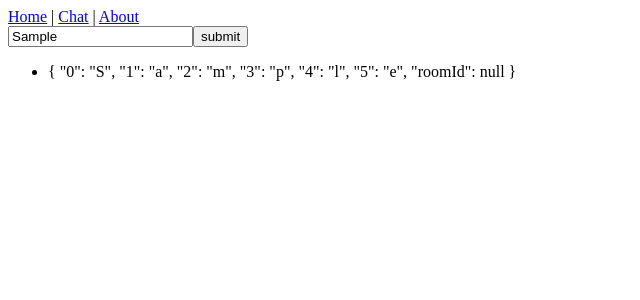
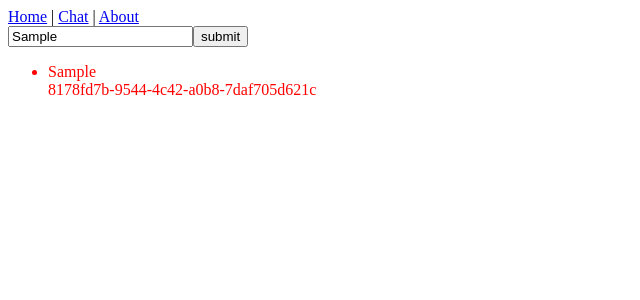
Before and after one commit to ronstarcool/meet, a Vue app: page /chat in a window 1280 px wide. Both pictures are taken after typing "Sample" into the empty fields and a click on the button "submit". Shown: the top 300 px of the page, without its empty margins (0-640 px from the left). Built offline with nearby package versions, Linux system fonts and the light colour scheme; no server answers.

Commit message:
feat: front-end chat

```diff
--- a/package.json
+++ b/package.json
@@ -14,6 +14,7 @@
     "dotenv": "^8.2.0",
     "express": "^4.17.1",
     "http": "^0.0.0",
+    "lodash": "^4.17.15",
     "pg": "^7.17.0",
     "register-service-worker": "^1.6.2",
     "socket.io": "^2.3.0",
--- a/src/store/index.js
+++ b/src/store/index.js
@@ -1,6 +1,7 @@
 import Vue from 'vue';
 import Vuex from 'vuex';
 import io from 'socket.io-client';
+import uuid from 'uuid';
 
 const ioConnection = io.connect('http://localhost:4000');
 
@@ -8,6 +9,7 @@ Vue.use(Vuex);
 
 export default new Vuex.Store({
   state: {
+    userId: uuid(),
     roomId: null,
     messages: [],
   },
@@ -21,8 +23,9 @@ export default new Vuex.Store({
     },
     addOwnMessage(state, message) {
       state.messages.push({
-        ...message,
+        message,
         roomId: state.roomId,
+        userId: state.userId,
       });
     },
   },
@@ -37,12 +40,15 @@ export default new Vuex.Store({
         context.commit('addMessage', data);
       });
     },
-    sendMessage(context, data) {
-      console.log(data);
+    sendMessage(context, message) {
+      console.log(message);
+
+      context.commit('addOwnMessage', message);
 
       ioConnection.emit('message', {
-        ...data,
+        message,
         roomId: context.state.roomId,
+        userId: context.state.userId,
       });
     },
     disConnect() {
--- a/src/views/Chat.vue
+++ b/src/views/Chat.vue
@@ -5,14 +5,24 @@
       <button type="submit">submit</button>
     </form>
     <ul>
-      <li v-for="(message, i) in messages" :key="i">
-        {{ message }}
-      </li>
+      <transition-group name="messages-list" tag="div">
+        <li
+          v-for="(message, i) in decoratedMessages"
+          :key="i"
+          :class="message.color"
+        >
+          <div>{{ message.message }}</div>
+          <div>{{ message.userId }}</div>
+        </li>
+      </transition-group>
     </ul>
   </div>
 </template>
 
 <script>
+import { mapState } from 'vuex';
+import { uniq } from 'lodash';
+
 export default {
   name: 'chat',
 
@@ -23,8 +33,20 @@ export default {
   },
 
   computed: {
-    messages() {
-      return this.$store.state.messages;
+    ...mapState(['userId', 'roomId', 'messages']),
+    allUserIds() { // [ownId, otherId, otherId]
+      return [
+        this.userId,
+        ...uniq(this.messages
+          .map(message => message.userId))
+          .filter(id => id !== this.userId),
+      ];
+    },
+    decoratedMessages() {
+      return this.messages.map(currentMessage => ({
+        ...currentMessage,
+        color: `color-${this.allUserIds.findIndex(message => message === currentMessage.userId) + 1}`,
+      }));
     },
   },
 
@@ -32,11 +54,39 @@ export default {
     submit(e) {
       e.preventDefault();
       console.log(this.message);
-      this.$store.commit('addOwnMessage', this.message);
+      this.$store.dispatch('sendMessage', this.message);
     },
   },
 };
 </script>
 
-<style>
+<style lang="scss">
+$colors: red, blue, green;
+
+@each $color in $colors {
+  ul li.color-#{index($colors, $color)} {
+    color: $color;
+  }
+}
+
+.color-0 {
+  color: blue;
+}
+
+.color-1 {
+  color: red;
+}
+
+.messages-list-enter-active {
+  transition: all 1s;
+}
+
+.messages-list-enter {
+  opacity: 0;
+  transform: translateX(130px);
+}
+.messages-list-enter.color-0 {
+  transform: translateX(-130px);
+}
+
 </style>
--- a/src/views/Home.vue
+++ b/src/views/Home.vue
@@ -22,7 +22,6 @@
 
 <script>
 import axios from 'axios';
-import uuid from 'uuid';
 
 // import HelloWorld from '@/components/HelloWorld.vue';
 
@@ -31,7 +30,6 @@ export default {
 
   data() {
     return {
-      id: uuid(),
       interest: 'A',
       lat: null,
       long: null,
@@ -54,7 +52,6 @@ export default {
     sendMessage() {
       this.$store.dispatch('sendMessage', {
         message: 'test-message',
-        userId: this.id,
       });
     },
     disConnect() {
```
Also changed, not shown: src/main.js (+0 -7 lines).
